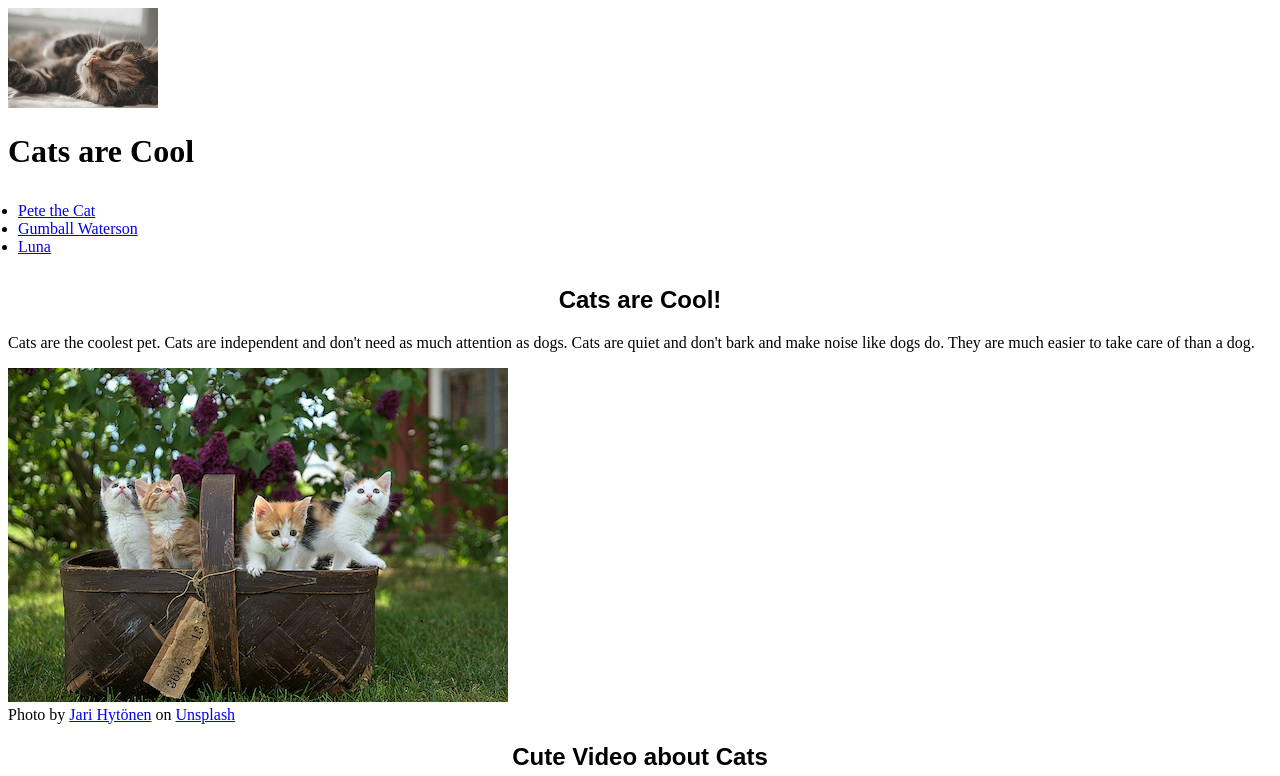
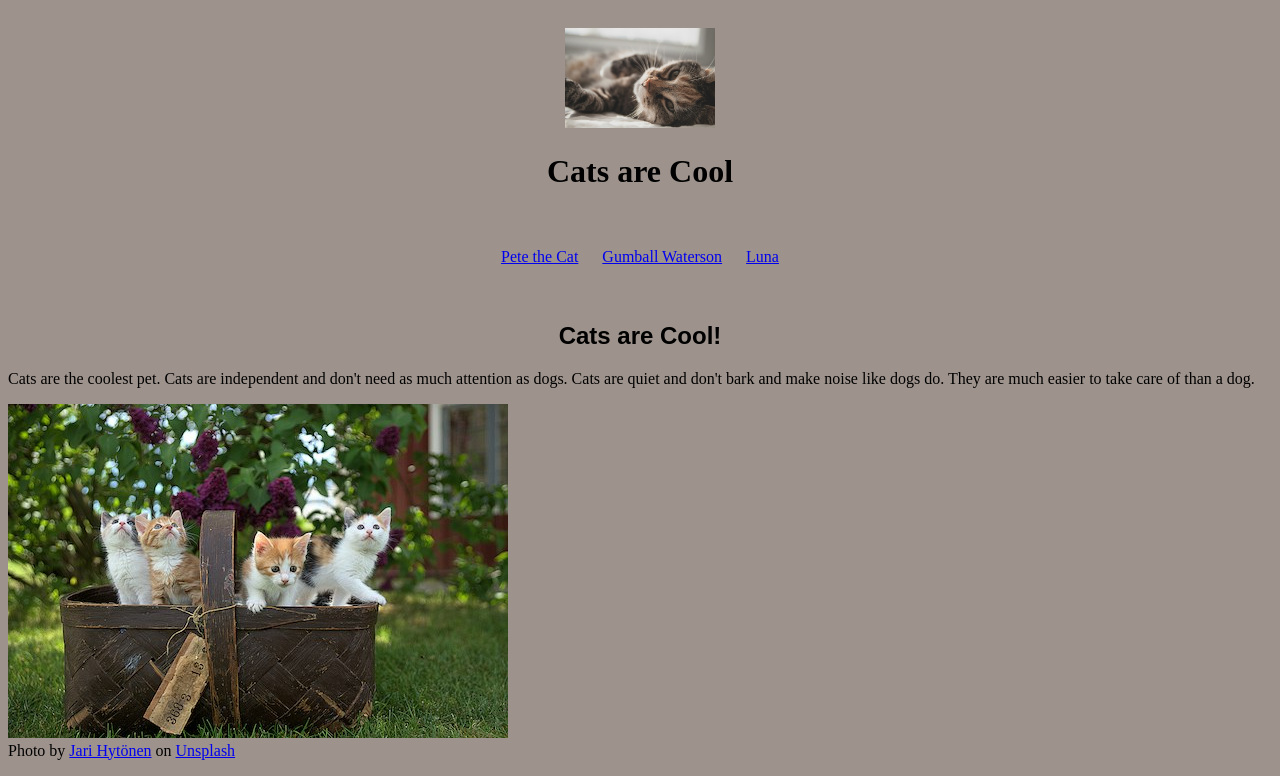
Before and after one commit to techbytayla/techbytayla.github.io, a plain HTML site: page index.html in a window 1280 px wide. Shown: the top 776 px of the page. Drawn offline with Linux system fonts and the light colour scheme; a web font is replaced by a local one.

Commit message:
Update styles.css

```diff
--- a/styles.css
+++ b/styles.css
@@ -2,9 +2,21 @@ ul {
     padding: 10px;
 }
 body {
-    background-color: rbg(135, 133, 131);
+    background-color: hwb(24 55% 38%);
 }
 h2 {
     text-align: center;
     font-family: "Gamja Flower", sans-serif;
   }
+  article {
+    text-align: center;
+    padding: 10px;
+  }
+li {
+    display: inline;
+    padding: 0px 10px 0px 10px;
+}
+header {
+    text-align: center;
+    padding: 20px 0px 0px 0px;
+}
```
